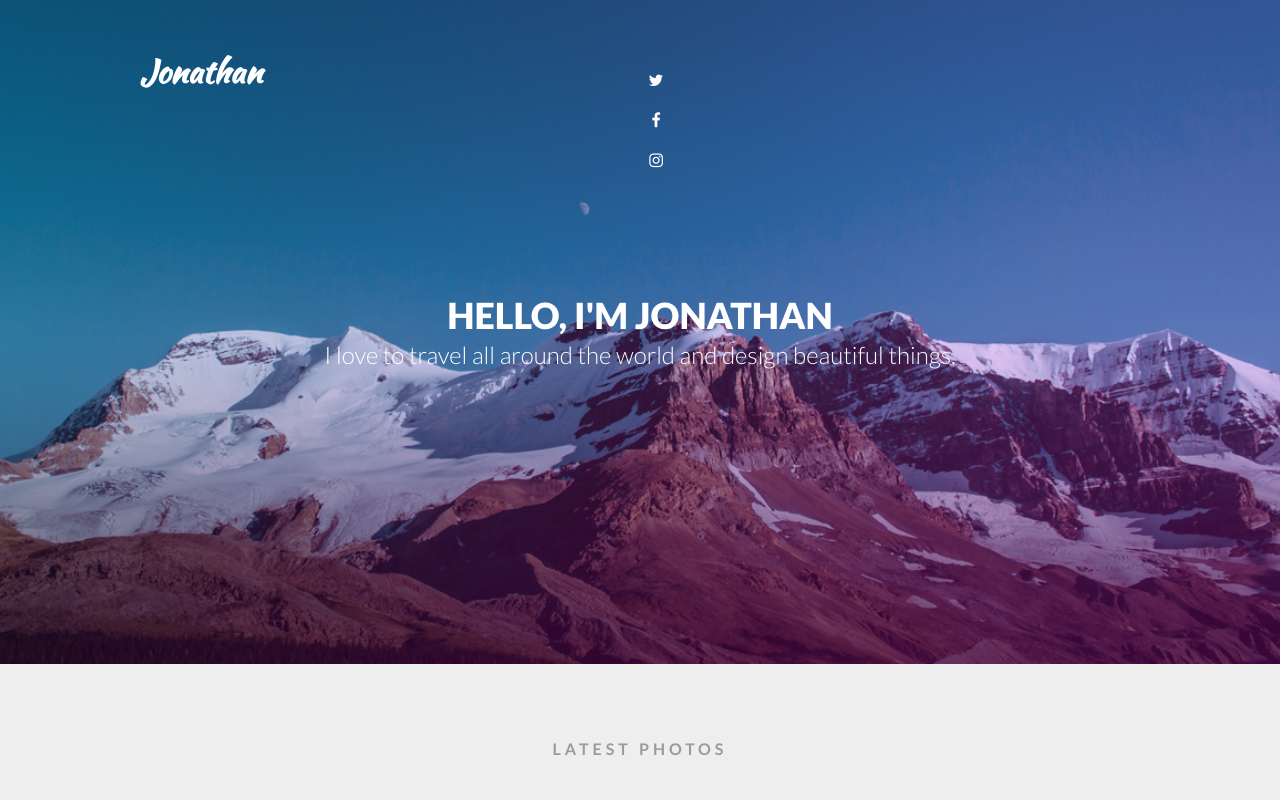
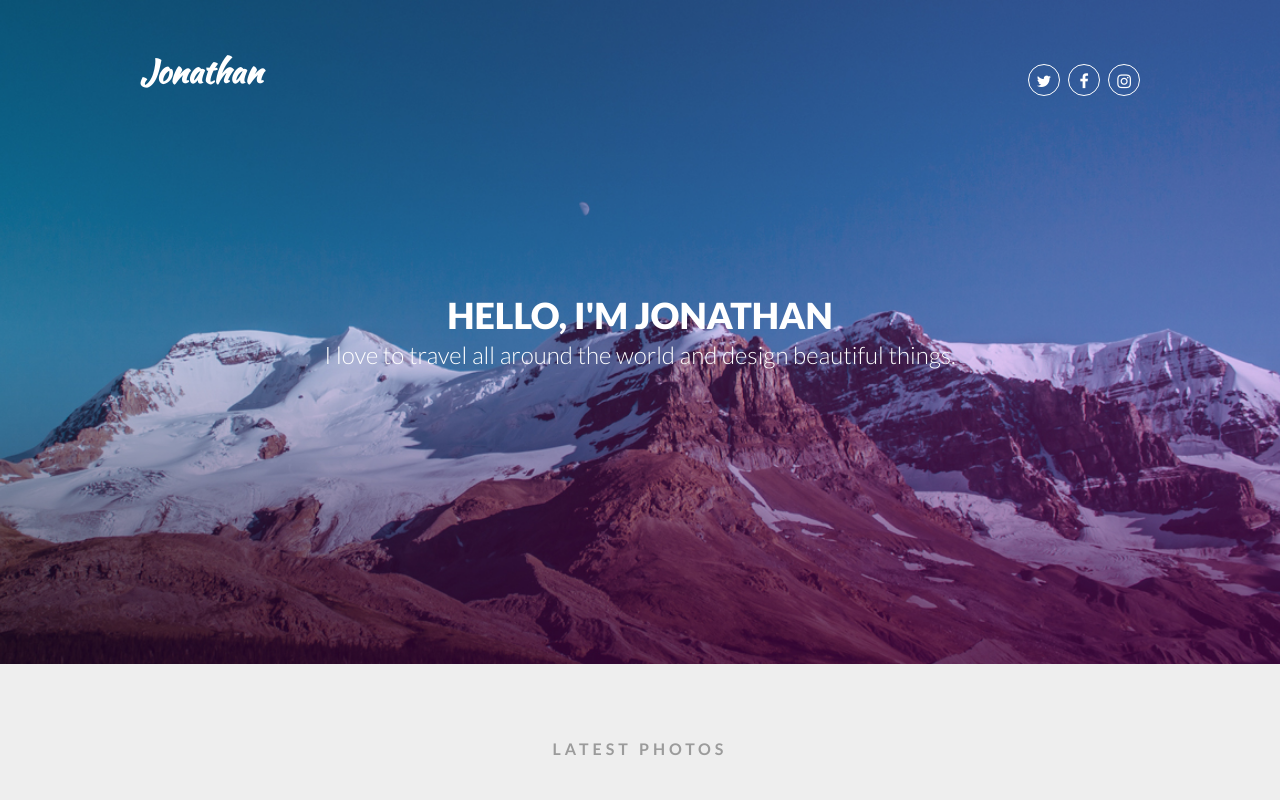
Before and after one commit to MartineVos/gridoefening, a plain HTML site: page index.html in a window 1280 px wide. Shown: the top 800 px of the page. Drawn offline with Linux system fonts and the light colour scheme.

Commit message:
grid vervolledigd

```diff
--- a/css/style.css
+++ b/css/style.css
@@ -69,10 +69,10 @@ We laten de kolommen automatisch genereren (ipv de standaard rijen).
 Dan moet er een tussenscheiding zijn van .5rem.
 */
  .social-nav {
-     display: grid;
-     grid-auto-columns: auto;
-        align-content: space-evenly;
-        grid-gap: .5rem;
+     display: inline-grid;
+     grid-auto-flow: column;
+     grid-gap: .5rem;
+     justify-content: flex-end;
  }
 
  .social-nav a {
@@ -82,6 +82,8 @@ Dan moet er een tussenscheiding zijn van .5rem.
      height: 2rem;
      text-align: center;
      line-height: 2rem;
+     border-radius: 50%;
+   border: 1px solid white;
  }
 
  /*
@@ -132,8 +134,9 @@ Het photo grid wordt een grid met vier gelijke kolommen en een tussenruimte van
 We hebben de HTML van het photo element vereenvoudigd en de .photo-image div ertussenuit gehaald.
 We kunnen nu van het photo element een grid maken.
 */
+
  .photo {
-    display: grid;
+     display: grid;
  }
 
  /*
```
